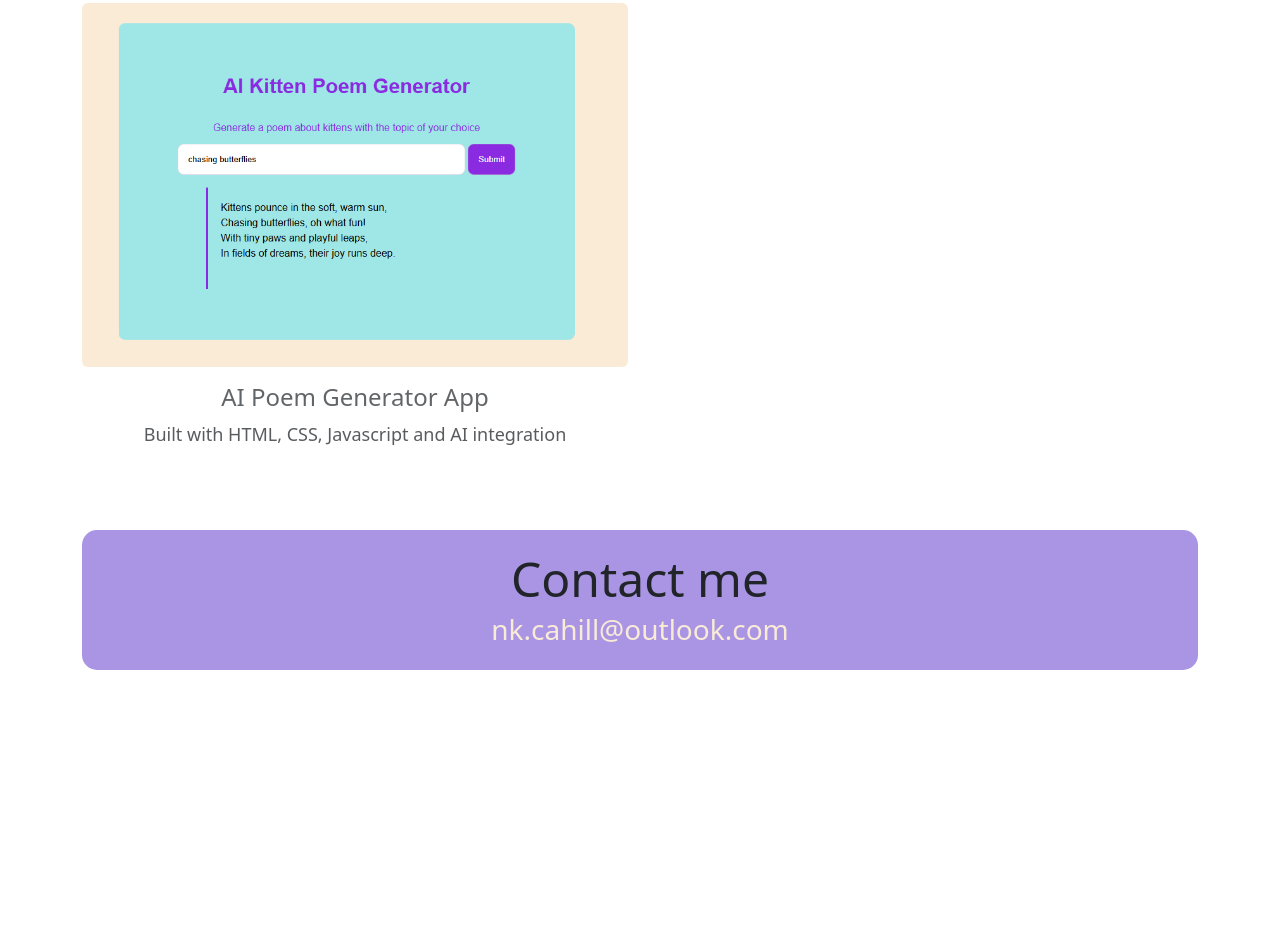
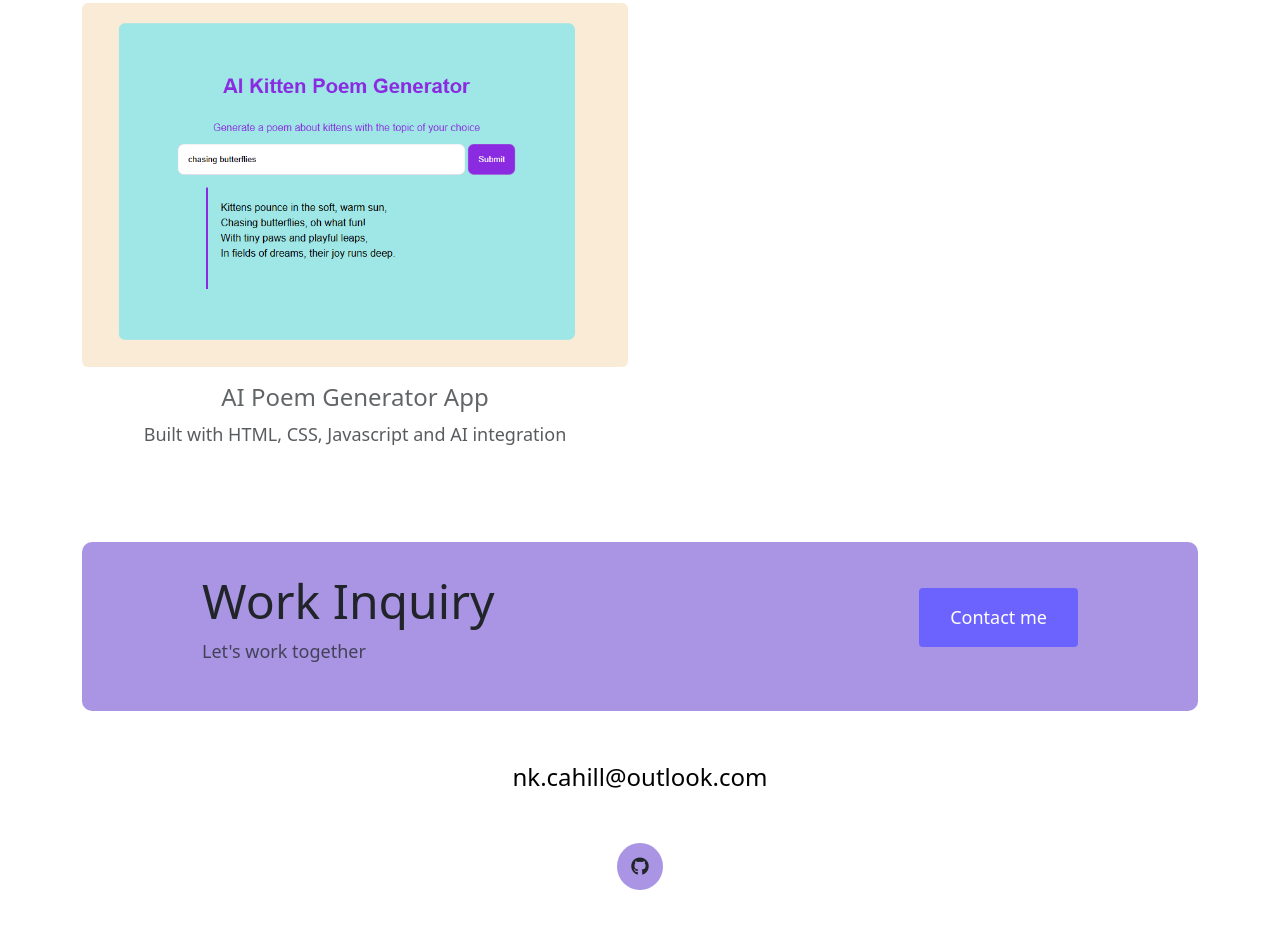
Before and after one commit to nkcahill/portfolio, a plain HTML site: page work.html in a window 1280 px wide. Shown: the part 895-1823 px from the top of the page. Before the commit the page ends 1613 px from the top, so only its background shows below. Drawn offline with nearby package versions, Linux system fonts and the light colour scheme.

Commit message:
added footer

```diff
--- a/src/styles.css
+++ b/src/styles.css
@@ -7,6 +7,7 @@
   .hero {
     background-color: var(--secondary-color) ;
     padding: 20px;
+    margin-bottom: 20px;
   }
 
   h1,
@@ -27,6 +28,10 @@
   h3 {
     font-size: 24px;
     opacity: 0.7;
+  }
+
+  h4 {
+    font-size: 48px;
   }
 
   p {
@@ -71,7 +76,7 @@
   .navigation-links a {
     margin: 20px;
     border-radius: 4px;
-    padding: 20px 15px;
+    padding: 20px 40px;
     text-decoration: none;
     text-transform: capitalize;
   }
@@ -87,9 +92,10 @@
   }
 
   .contact-link {
-    background: var(--primary-color);
+    background: white;
     box-shadow: var(--box-shadow);
-    color: white;
+    color: var(--primary-color);
+    border: 1px solid var(--primary-color);
   }
 
   .d-flex {
@@ -162,6 +168,32 @@
 
   .email-link:hover {
     text-decoration: underline;
+  }
+
+  footer {
+    margin: 60px 0;
+  }
+
+  footer .contact-box {
+    background: var(--secondary-color);
+    padding: 30px 120px;
+    border-radius: 10px;
+  }
+
+  footer .email-link {
+    text-decoration: none;
+    color: black;
+    font-size: 24px;
+  }
+
+  footer .social-links a {
+    margin: 0 20px;
+    color: var(--branding-color);
+    background: var(--secondary-color);
+    padding: 10px 14px;
+    border-radius: 50%;
+    font-size: 18px;
+    transition: all 100ms ease-in-out;
   }
 
   .logo {
--- a/work.html
+++ b/work.html
@@ -12,6 +12,10 @@
       crossorigin="anonymous"
     />
     <link rel="stylesheet" href="src/styles.css" />
+    <script
+    src="https://kit.fontawesome.com/ddc3ee268a.js"
+    crossorigin="anonymous"
+  ></script>
     <title>Nicole's Projects</title>
   </head>
   <body>
@@ -79,11 +83,24 @@
         </div>
       </div>
     </div>
-    <div id="contact" class="mt-5 mb-5">
-      <h2>Contact me</h2>
-      <a href="mailto:nk.cahill@outlook.com" class="email-link" title="Email Nicole">
-        nk.cahill@outlook.com
-      </a>
+      <footer>
+        <div class="contact-box justify-content-between mb-5 d-none d-md-flex">
+          <div>
+            <h4>Work Inquiry</h4>
+            <p class="text-muted">Let's work together</p>
+          </div>
+          <div>
+            <a href="" class="btn btn-branding mt-3"> Contact me </a>
+          </div>
+        </div>
+        <div class="d-flex justify-content-center mb-5">
+          <a href="mailto:nk.cahill@outlook.com" class="email-link" title="Email Nicole" >nk.cahill@outlook.com </a>
+        </div>
+        <div class="social-links d-flex justify-content-center">
+          <a href="https://www.github.com/nkcahill" target="_blank">
+            <i class="fab fa-github"></i>
+        </div>
+      </footer>
     </div>
   </body>
 </html>
```
Also changed, not shown: about.html (+22 -0 lines), contact.html (+22 -0 lines), index.html (+26 -5 lines).
